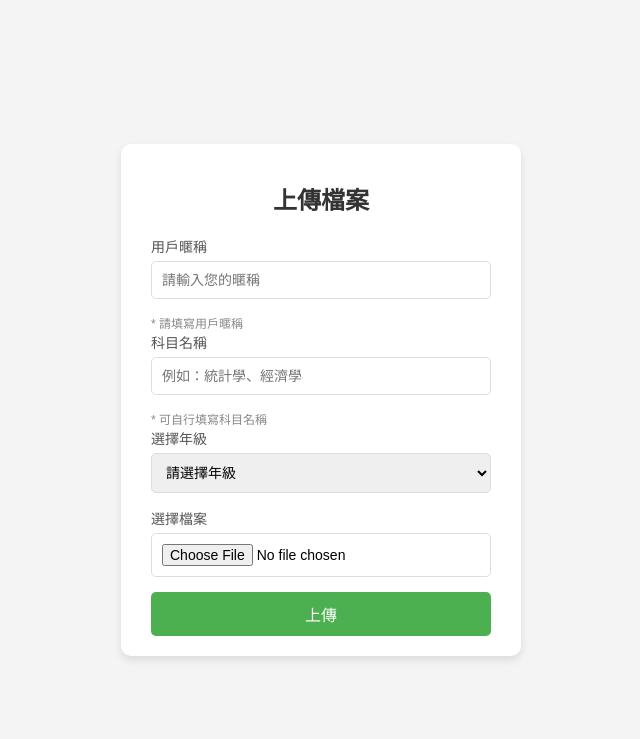
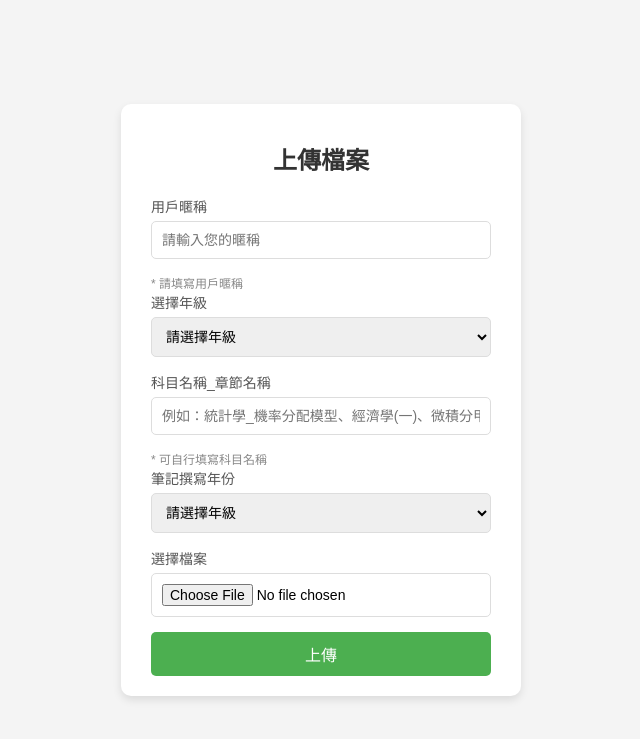
Before and after one commit to Enote-Study/Linebot, a Flask app: page /upload in a window 1280 px wide. Shown: the top 739 px of the page, without its empty margins (319-959 px from the left). Run offline with Flask 3, Linux system fonts and the light colour scheme; parts of the project's set-up code (start-up, migrations or seed data) failed here and were passed over.

Commit message:
購買筆記

```diff
--- a/Upload_Handler.py
+++ b/Upload_Handler.py
@@ -27,10 +27,11 @@ class UploadHandler:
                 subject = request.form.get("subject")
                 grade = request.form.get("grade")
                 username = request.form.get("username")
+                year = request.form.get("year")
 
                 # 驗證表單數據
                 if not subject or not grade:
-                    return jsonify({"status": "error", "message": "請填寫完整的科目和年級信息！"}), 400
+                    return jsonify({"status": "error", "message": "請填寫完整訊息！"}), 400
                 if not username or not self.is_valid_username(username):
                     return jsonify({"status": "error", "message": "請提供有效的用戶名！"}), 400
 
@@ -42,7 +43,7 @@ class UploadHandler:
 
                     # 後台處理檔案上傳
                     Thread(target=background_upload_and_save, args=(
-                        username, filename, file_path, subject, grade, self.folder_id, self.line_bot_api
+                        username, year,filename, file_path, subject, grade, self.folder_id, self.line_bot_api
                     )).start()
 
                     return '''
@@ -50,7 +51,7 @@ class UploadHandler:
                     <html>
                     <head>
                         <script>
-                            alert("檔案上傳成功！即將返回 LINE");
+                            alert("檔案上傳成功，筆記將於審核後上架，返回 LINE頁面");
                             window.location.href = "line://nv/chat";
                         </script>
                     </head>
--- a/app.py
+++ b/app.py
@@ -14,6 +14,17 @@ from firebase_admin import credentials, firestore
 
 # 初始化環境變數檢查
 check_environment_variables()
+
+
+
+NOTES_PRICING = {
+    "A01": 150,
+    "A02": 150,
+    "A03": 150,
+    "A04": 50,
+    "A05": 50
+}
+
 
 # 初始化 Firebase
 try:
@@ -76,36 +87,65 @@ def handle_text_message(event):
         )
         line_bot_api.reply_message(event.reply_token, reply_message)
 
+    elif message_text.startswith("購買筆記"):
+        import re
+
+        # 使用正則表達式提取筆記編號
+        match = re.match(r"購買筆記\s*(A\d{2})", message_text)
+        if not match:
+            line_bot_api.reply_message(
+                event.reply_token,
+                TextSendMessage(text="❌ 請提供有效的筆記編號，例如：購買筆記 A01。")
+            )
+            return
+
+        # 提取到的筆記編號
+        note_code = match.group(1)
+        if note_code in NOTES_PRICING:
+            price = NOTES_PRICING[note_code]
+
+            # 回應用戶價格與付款選項
+            quick_reply = QuickReply(items=[
+                QuickReplyButton(action=MessageAction(label="LINE Pay", text="選擇 LINE Pay")),
+                QuickReplyButton(action=MessageAction(label="郵局匯款", text="選擇 郵局匯款"))
+            ])
+            reply_message = TextSendMessage(
+                text=f"您選擇購買筆記 {note_code}，價格為 {price} 元。\n請選擇您的付款方式：",
+                quick_reply=quick_reply
+            )
+            line_bot_api.reply_message(event.reply_token, reply_message)
+        else:
+            line_bot_api.reply_message(
+                event.reply_token,
+                TextSendMessage(text="❌ 未找到該筆記編號，請確認後重新輸入。")
+            )
+
+
     elif message_text == "選擇 LINE Pay":
-        linepay_image_url = f"https://{request.host}/static/images/linepay_qrcode.jpg"
-        reply_message = [
-            TextSendMessage(
-                text=(
+        # 提示用戶 LINE Pay 付款
+        reply_message = TextSendMessage(
+            text=(
                     "✨ 感謝您的支持！\n\n"
                     "📷 請掃描以下的 QR Code 完成付款：\n\n"
                     "📤 完成匯款後，請回傳付款截圖，我們將在確認款項後提供限時有效的下載連結給您！\n\n"
-                    "🌟 感謝您的支持，祝您有美好的一天！ 🎉"
-                )
-            ),
-            ImageSendMessage(
-                original_content_url=linepay_image_url,
-                preview_image_url=linepay_image_url
-            )
-        ]
-
+                    "🌟 感謝您的支持，祝期末HIGH PASS！ 🎉"
+             )
+        )
         line_bot_api.reply_message(event.reply_token, reply_message)
 
     elif message_text == "選擇 郵局匯款":
+        # 提示用戶郵局匯款
         reply_message = TextSendMessage(
             text=(
                 "🏦 **郵局匯款方式**\n\n"
                 "銀行代碼：700\n"
                 "帳號：0000023980362050\n\n"
                 "📤 完成匯款後，請回傳付款截圖，我們將在確認款項後提供限時有效的下載連結給您！\n\n"
-                "🌟 感謝您的支持，祝您有美好的一天！ 🎉"
+                "🌟 感謝您的支持，祝期末HIGH PASS！ 🎉"
             )
         )
         line_bot_api.reply_message(event.reply_token, reply_message)
+
 
 
 @handler.add(MessageEvent, message=ImageMessage)
--- a/templates/upload.html
+++ b/templates/upload.html
@@ -16,11 +16,6 @@
             <input type="text" id="username" name="username" placeholder="請輸入您的暱稱" required>
             <span class="help-text">* 請填寫用戶暱稱</span>
 
-
-            <label for="subject">科目名稱</label>
-            <input type="text" id="subject" name="subject" placeholder="例如：統計學、經濟學" required>
-            <span class="help-text">* 可自行填寫科目名稱</span>
-
             <label for="grade">選擇年級</label>
             <select id="grade" name="grade" required>
                 <option value="" disabled selected>請選擇年級</option>
@@ -28,8 +23,26 @@
                 <option value="大二">大二</option>
                 <option value="大三">大三</option>
                 <option value="大四">大四</option>
-                <option value="研究生">研究生</option>
+                <option value="研一">研究生</option>
+                <option value="研二">研究生</option>
+                <option value="其他">研究生</option>
             </select>
+
+            <label for="subject">科目名稱_章節名稱</label>
+            <input type="text" id="subject" name="subject" placeholder="例如：統計學_機率分配模型、經濟學(一)、微積分甲(一)" required>
+            <span class="help-text">* 可自行填寫科目名稱</span>
+
+            <label for="grade">筆記撰寫年份</label>
+            <select id="grade" name="grade" required>
+                <option value="" disabled selected>請選擇年級</option>
+                <option value="113年">113年</option>
+                <option value="112年">112年</option>
+                <option value="111年">111年</option>
+                <option value="110年">110年</option>
+                <option value="109年">109年</option>
+                <option value="108年">108年</option>
+            </select>
+
 
             <label for="file">選擇檔案</label>
             <input type="file" id="file" name="file" accept=".pdf,.png,.jpg,.jpeg,.doc,.docx" required>
```
